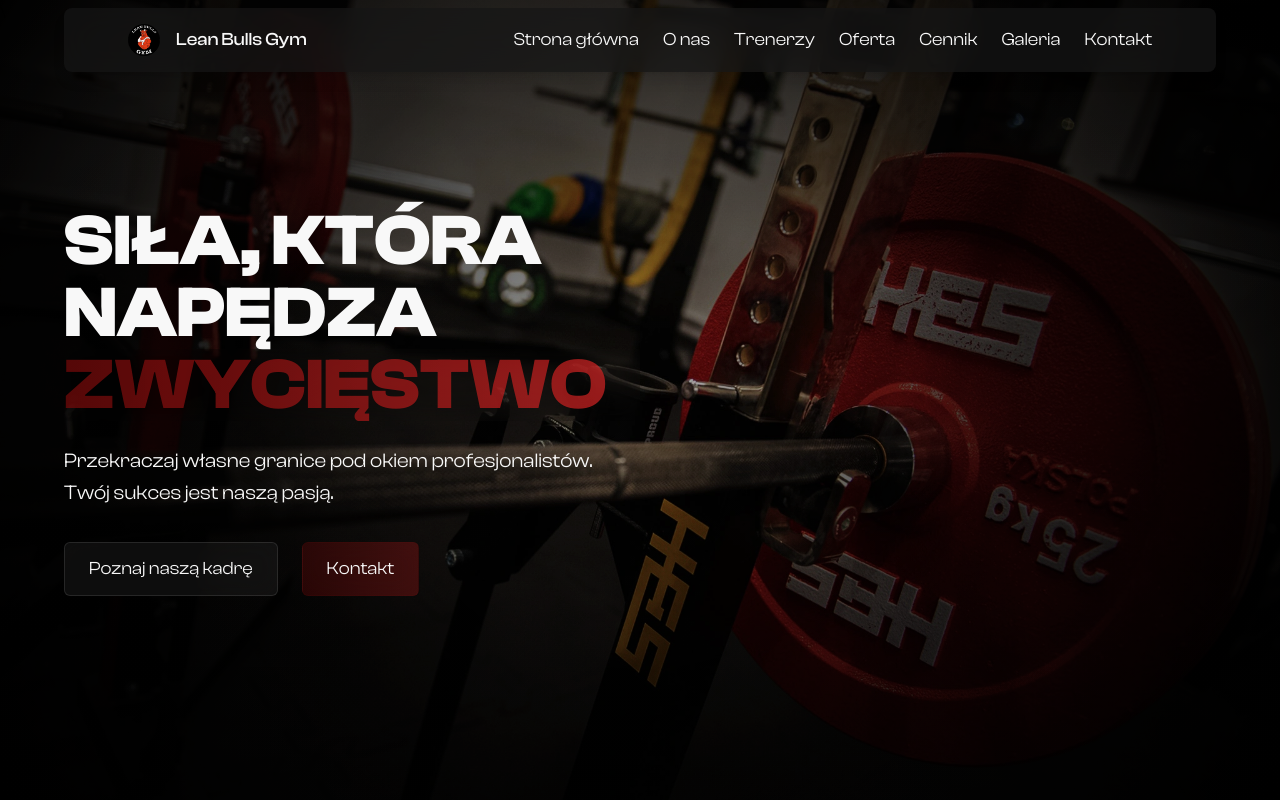
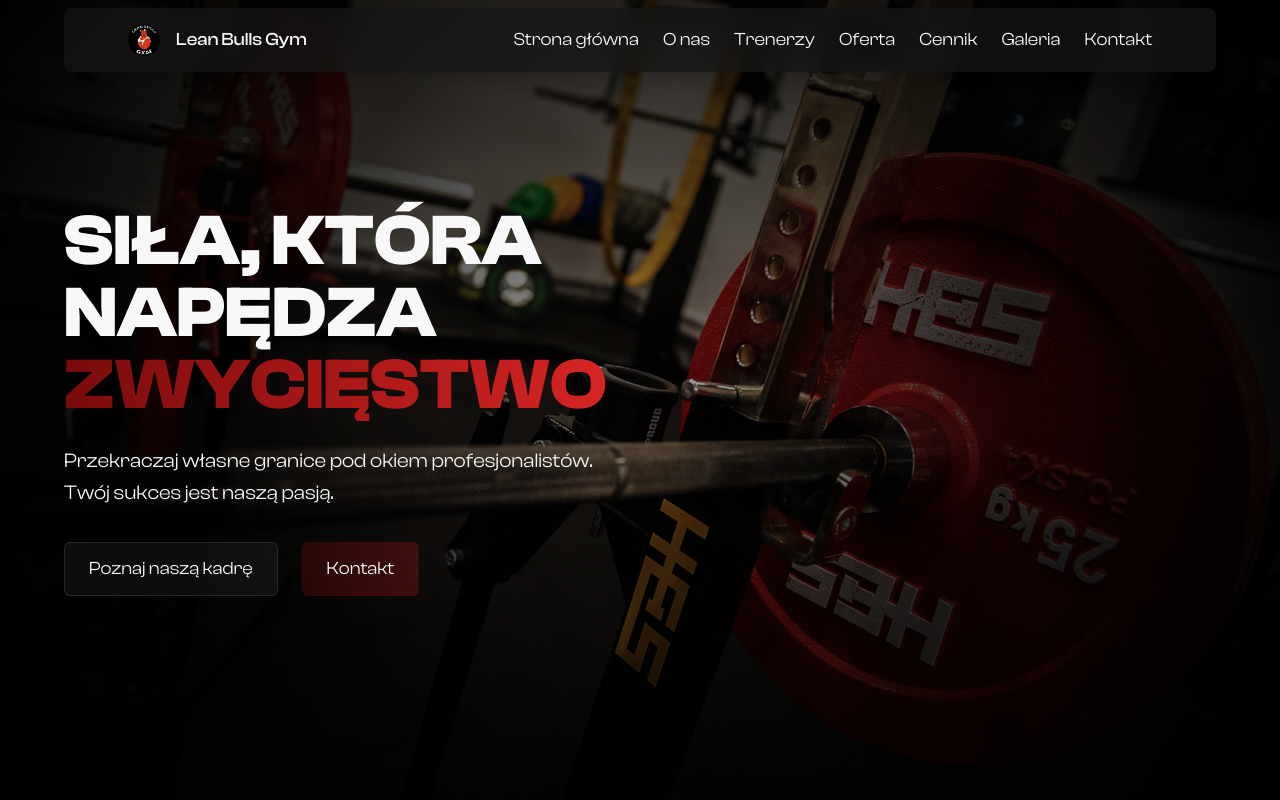
Before and after one commit to 66HEX/lean-bulls-gym, a React (Vite) app: page / in a window 1280 px wide. Shown: the top 800 px of the page. Built offline with nearby package versions, Linux system fonts and the light colour scheme.

Commit message:
Update HomeSection.tsx

```diff
--- a/src/components/HomeSection/HomeSection.tsx
+++ b/src/components/HomeSection/HomeSection.tsx
@@ -46,7 +46,7 @@ const HomeSection = () => {
                     <h1 className="text-5xl md:text-7xl font-bold text-hexwhite font-ClashDisplay uppercase leading-tight mb-6">
                         Siła, która
                         <span className="block">napędza</span>
-                        <span className="block bg-gradient-to-r from-hexred to-red-600 text-transparent bg-clip-text opacity-70 backdrop-blur-md">zwycięstwo</span>
+                        <span className="block bg-gradient-to-r from-hexred to-red-600 text-transparent bg-clip-text">zwycięstwo</span>
                     </h1>
                     <p className="text-xl text-hexwhite font-ClashDisplay mb-8 leading-relaxed">
                         Przekraczaj własne granice pod okiem profesjonalistów. Twój sukces jest naszą pasją.
```
